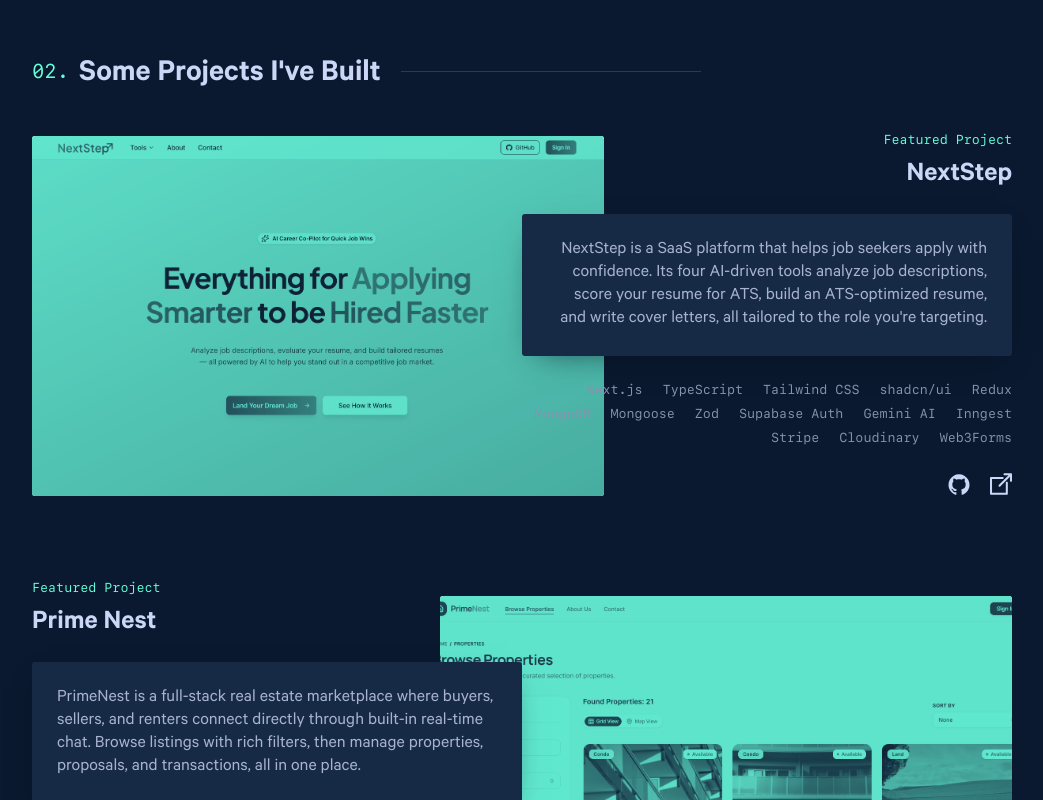
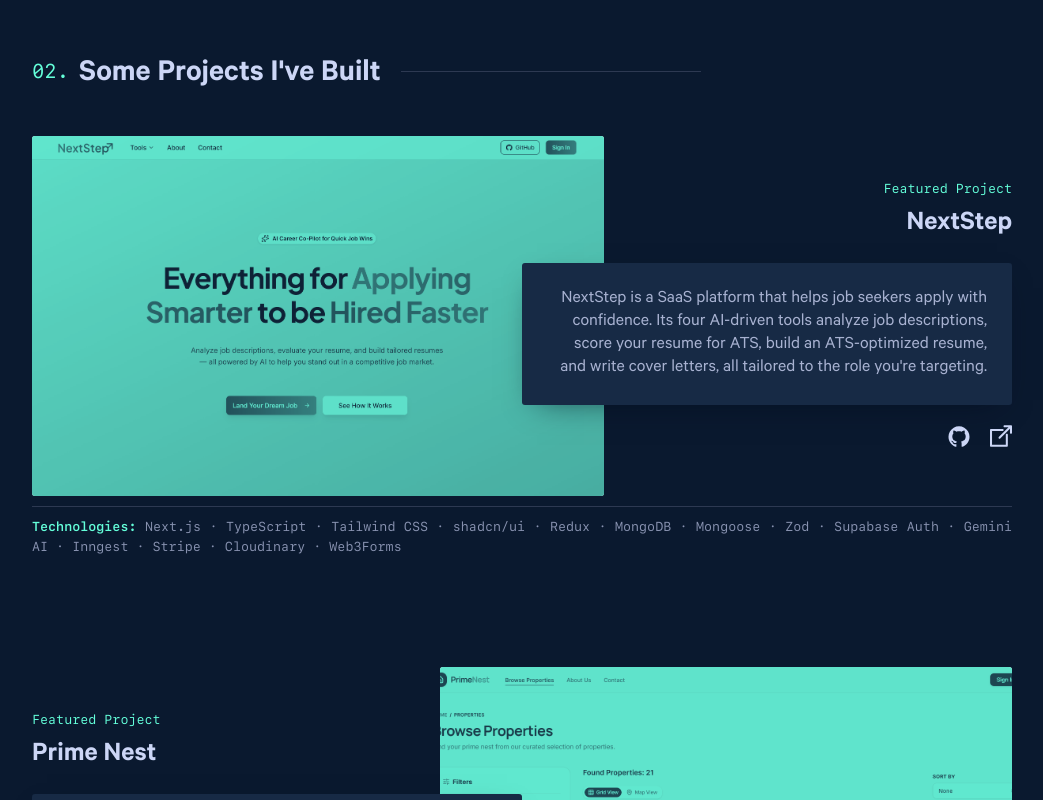
Before and after one commit to arafatYasir/Portfolio, a Next.js app: page / in a window 1280 px wide. Shown: the part 1900-2700 px from the top of the page, without its empty margins (118-1161 px from the left). Built offline with nearby package versions, Linux system fonts and the light colour scheme; no server answers.

Commit message:
feat(ui): change styling of technologies in projects section

```diff
--- a/app/components/ProjectsSection.tsx
+++ b/app/components/ProjectsSection.tsx
@@ -65,8 +65,8 @@ const ProjectsSection = () => {
             {/* ---- Projects ---- */}
             <div className={`flex flex-col ${breakpoint2 ? "gap-y-[100px]" : "gap-y-[70px]"}`}>
                 {allProjects.map((project) => (
+                    <div key={project.id}>
                         <div
-                        key={project.id}
                             className={`project flex items-center relative ${project.id % 2 == 0 ? "justify-end" : "justify-start"}`}
                         >
                             {/* ---- Project Image ---- */}
@@ -118,17 +118,6 @@ const ProjectsSection = () => {
                                     {project.description}
                                 </p>
 
-                            <ul className={`flex flex-wrap gap-x-5 ${project.id % 2 == 0 ? "justify-start" : "justify-end"} mt-[25px] mb-2.5`}>
-                                {project.technologies.map((t, index) => (
-                                    <li
-                                        key={index}
-                                        className={`font-mono text-[13px] ${breakpoint2 ? "text-[#8892b0]" : "text-[#ccd6f6]"} leading-[17px] mb-[7px]`}
-                                    >
-                                        {t}
-                                    </li>
-                                ))}
-                            </ul>
-
                                 {/* ---- Links ---- */}
                                 <div className={`mt-2.5 ${project.id % 2 == 0 ? "-ml-2.5" : "-mr-2.5"}`}>
                                     <Link
@@ -156,6 +145,14 @@ const ProjectsSection = () => {
                                 </div>
                             </div>
                         </div>
+
+                        {/* ---- Technologies ---- */}
+                        <hr className={`w-full border-[#2d3952] mt-2.5`} />
+                        <p className={`font-mono text-[13px] text-justify ${breakpoint2 ? "text-[#8892b0]" : "text-[#ccd6f6]"} leading-[20px] my-2.5`}>
+                            <span className="text-[#64ffda] font-semibold">Technologies: </span>
+                            {project.technologies.join(" · ")}
+                        </p>
+                    </div>
                 ))}
             </div>
         </section>
```
Lines whose indentation alone changed are shown as unchanged.
